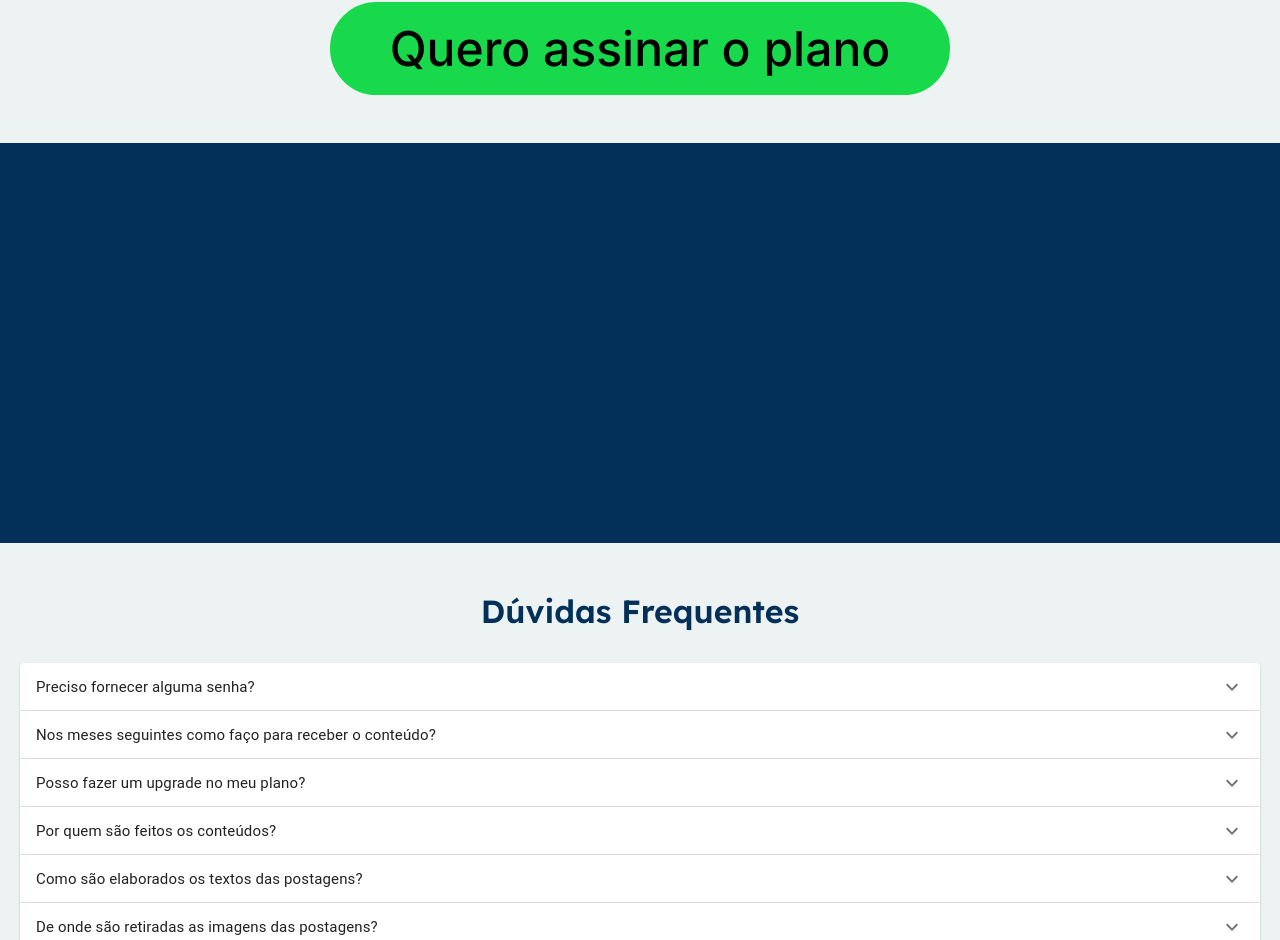
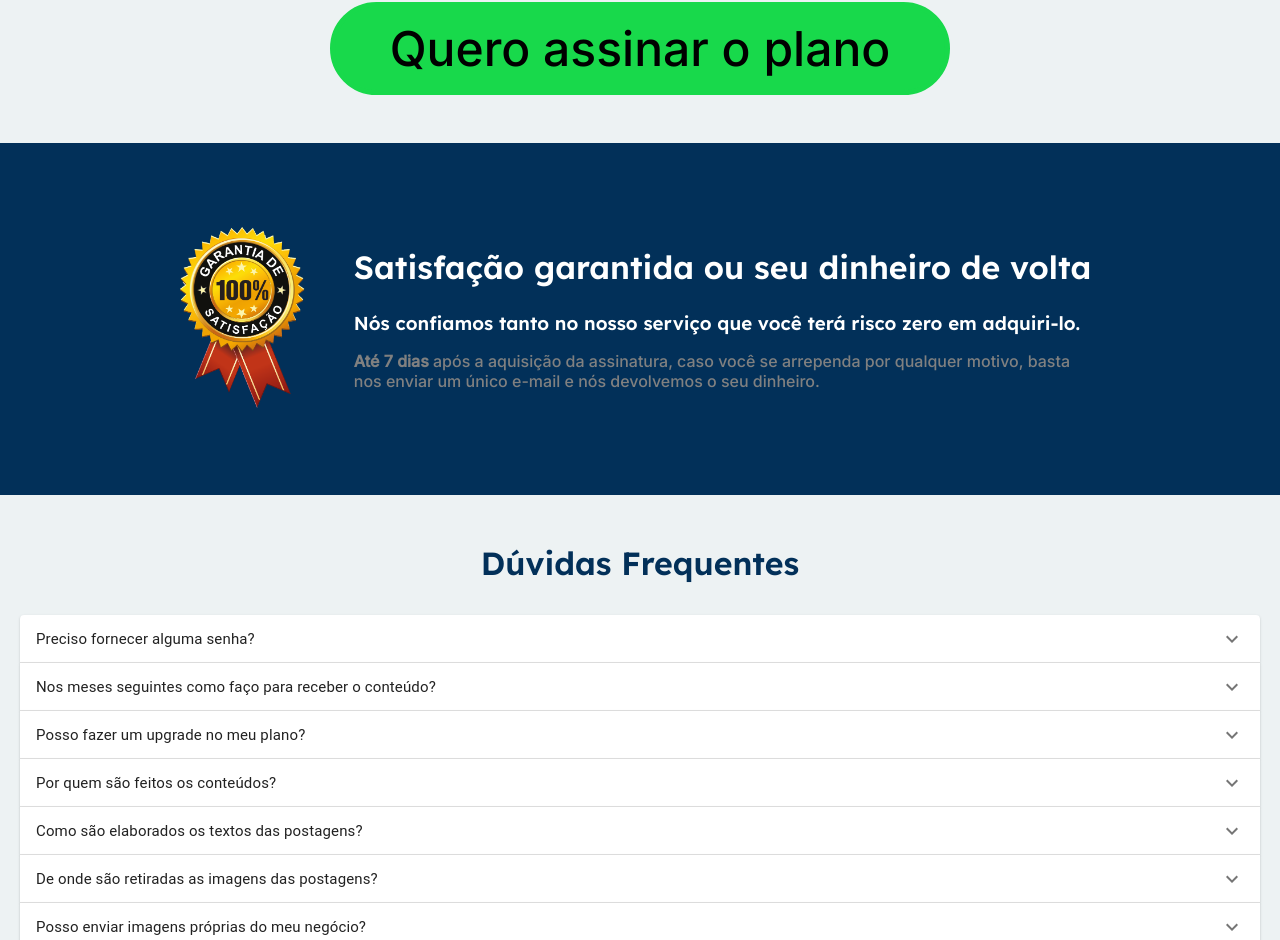
Before and after one commit to matheuseufrasio2/sell-page, a Next.js app: page / in a window 1280 px wide. Shown: the part 2352-3292 px from the top of the page. Built offline with nearby package versions, Linux system fonts and the light colour scheme.

Commit message:
add text and photo to SessionGarantee

```diff
--- a/src/components/SectionGarantee/index.tsx
+++ b/src/components/SectionGarantee/index.tsx
@@ -1,10 +1,22 @@
+import Image from 'next/image';
 import styles from './styles.module.scss';
 
 export function SectionGarantee() {
   return (
     <section className={styles.sectionContainer}>
       <div>
+        <Image
+          src="/images/garantee.png"
+          alt="Picture of the author"
+          width={200}
+          height={293}
+        />
 
+        <div className={styles.textGarantee}>
+          <h1>Satisfação garantida ou seu dinheiro de volta</h1>
+          <h3>Nós confiamos tanto no nosso serviço que você terá risco zero em adquiri-lo.</h3>
+          <p><strong>Até 7 dias</strong> após a aquisição da assinatura, caso você se arrependa por qualquer motivo, basta nos enviar um único e-mail e nós devolvemos o seu dinheiro.</p>
+        </div>
       </div>
     </section>
   )
--- a/src/components/SectionGarantee/styles.module.scss
+++ b/src/components/SectionGarantee/styles.module.scss
@@ -1,6 +1,31 @@
 .sectionContainer {
-  height: 400px;
+  min-height: 22rem;
   width: 100%;
   background-color: var(--blue-600);
   margin-top: 3rem;
+
+  display: flex;
+  align-items: center;
+  justify-content: center;
+
+  > div {
+    max-width: 1240px;
+
+    display: flex;
+    align-items: center;
+    justify-content: center;
+
+    padding: 0 10rem;
+  }
 }
+
+.textGarantee {
+  margin-left: 3rem;
+  h1 {
+    margin-bottom: 1.5rem;
+  }
+
+  h3 {
+    margin-bottom: 1rem;
+  }
+}
```
